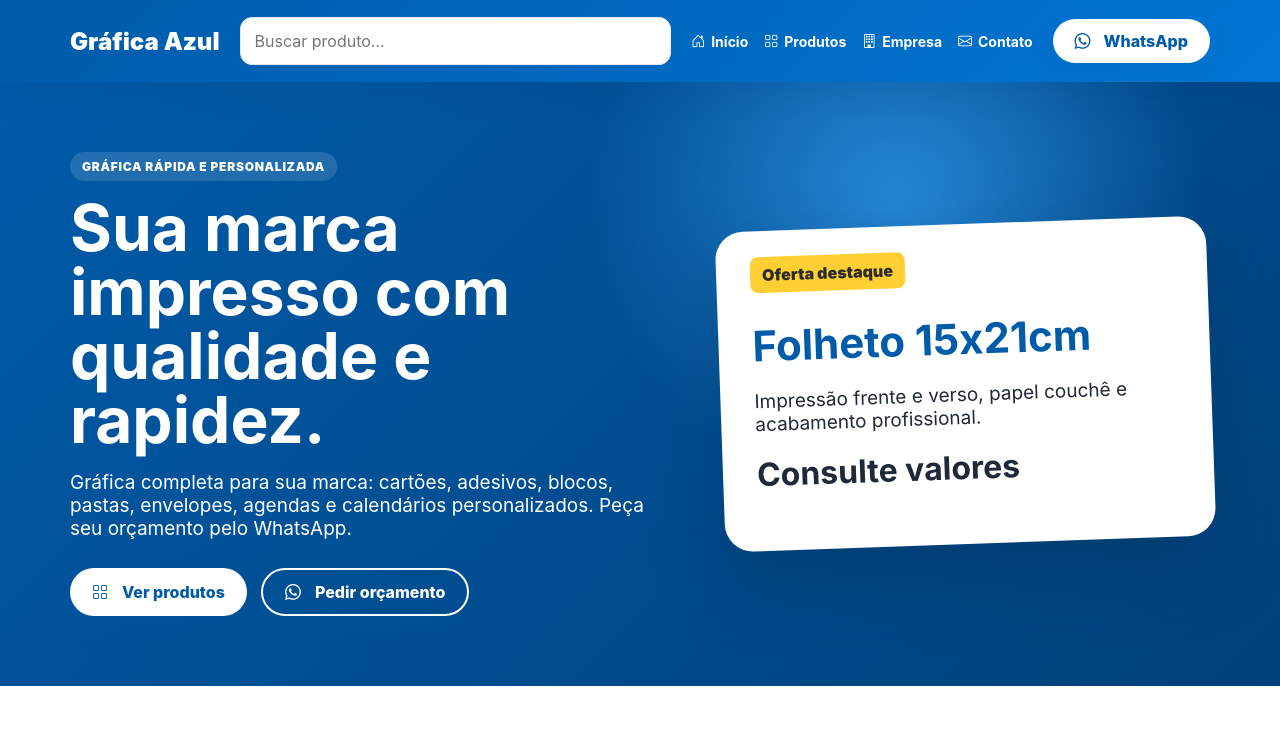
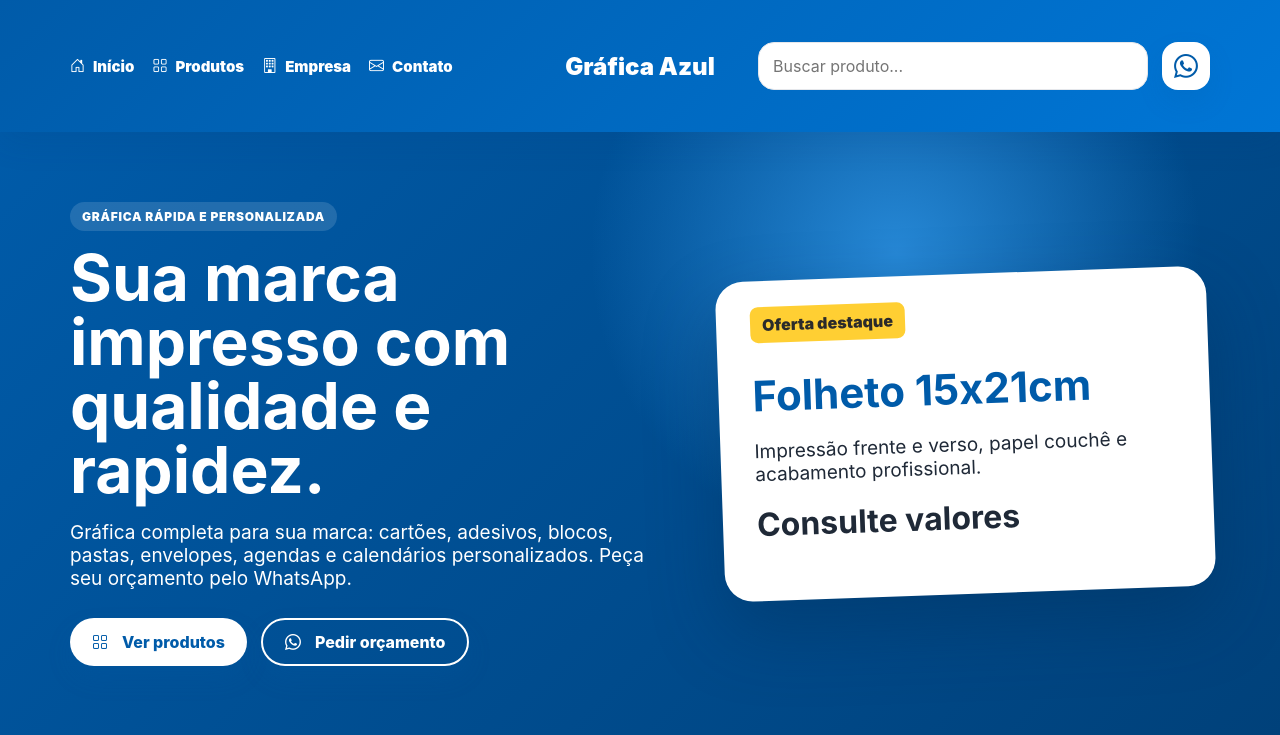
Before and after one commit to Hunter954/GraficaSima, a Flask app: page / in a window 1280 px wide; the page is wider, and only the part inside the window is pictured. Shown: the top 735 px of that part. Run offline with Flask 3, Linux system fonts and the light colour scheme; data that the repository does not hold is empty; some libraries are stand-ins or nearby versions.

Commit message:
Add files via upload

```diff
--- a/app/static/css/styles.css
+++ b/app/static/css/styles.css
@@ -322,3 +322,145 @@
   .menu-toggle,.header-whatsapp{width:44px!important;height:44px!important;border-radius:13px!important}
   .header-whatsapp i{font-size:22px!important;width:22px!important;height:22px!important}
 }
+
+/* Ajuste desktop: menu esquerdo, logo centralizada e busca/WhatsApp à direita */
+@media(min-width:861px){
+  .site-header{
+    position:sticky;
+    top:0;
+    z-index:100;
+  }
+
+  .nav-wrap{
+    position:relative;
+    display:grid!important;
+    grid-template-columns:minmax(0,1fr) auto minmax(0,1fr);
+    align-items:center;
+    gap:18px;
+    min-height:132px;
+    padding:10px 0;
+  }
+
+  .menu-toggle,
+  .mobile-drawer,
+  .mobile-menu-backdrop,
+  .search-mobile{
+    display:none!important;
+  }
+
+  .brand{
+    grid-column:2;
+    grid-row:1;
+    justify-self:center;
+    align-self:center;
+    z-index:2;
+    max-width:none;
+  }
+
+  .brand img{
+    max-height:120px;
+    max-width:240px;
+    width:auto;
+    object-fit:contain;
+  }
+
+  .nav-desktop{
+    grid-column:1;
+    grid-row:1;
+    justify-self:start;
+    align-self:center;
+    display:flex!important;
+    align-items:center;
+    gap:18px;
+    overflow:visible;
+  }
+
+  .nav-desktop a{
+    display:inline-flex;
+    align-items:center;
+    gap:6px;
+    color:#fff;
+    font-size:15px;
+    font-weight:900;
+    white-space:nowrap;
+    padding:10px 0;
+  }
+
+  .nav-desktop a:hover{
+    color:#eaf5ff;
+  }
+
+  .search-desktop{
+    grid-column:3;
+    grid-row:1;
+    justify-self:end;
+    align-self:center;
+    width:min(390px,calc(100% - 66px));
+    margin-right:62px;
+    flex:0 1 auto;
+    z-index:3;
+  }
+
+  .search-desktop input{
+    height:48px;
+    border-radius:16px;
+  }
+
+  .header-whatsapp{
+    grid-column:3;
+    grid-row:1;
+    justify-self:end;
+    align-self:center;
+    width:48px;
+    min-width:48px;
+    height:48px;
+    padding:0!important;
+    border-radius:16px;
+    display:inline-flex!important;
+    align-items:center!important;
+    justify-content:center!important;
+    gap:0;
+    line-height:1;
+    z-index:4;
+  }
+
+  .header-whatsapp span{
+    display:none!important;
+  }
+
+  .header-whatsapp i{
+    display:flex!important;
+    align-items:center!important;
+    justify-content:center!important;
+    margin:0!important;
+    width:24px;
+    height:24px;
+    font-size:24px;
+    line-height:1!important;
+  }
+}
+
+@media(min-width:861px) and (max-width:1080px){
+  .nav-wrap{
+    grid-template-columns:minmax(0,1fr) auto minmax(0,1fr);
+    min-height:120px;
+  }
+
+  .brand img{
+    max-height:104px;
+    max-width:205px;
+  }
+
+  .nav-desktop{
+    gap:12px;
+  }
+
+  .nav-desktop a{
+    font-size:13px;
+  }
+
+  .search-desktop{
+    width:min(300px,calc(100% - 60px));
+    margin-right:58px;
+  }
+}
```
